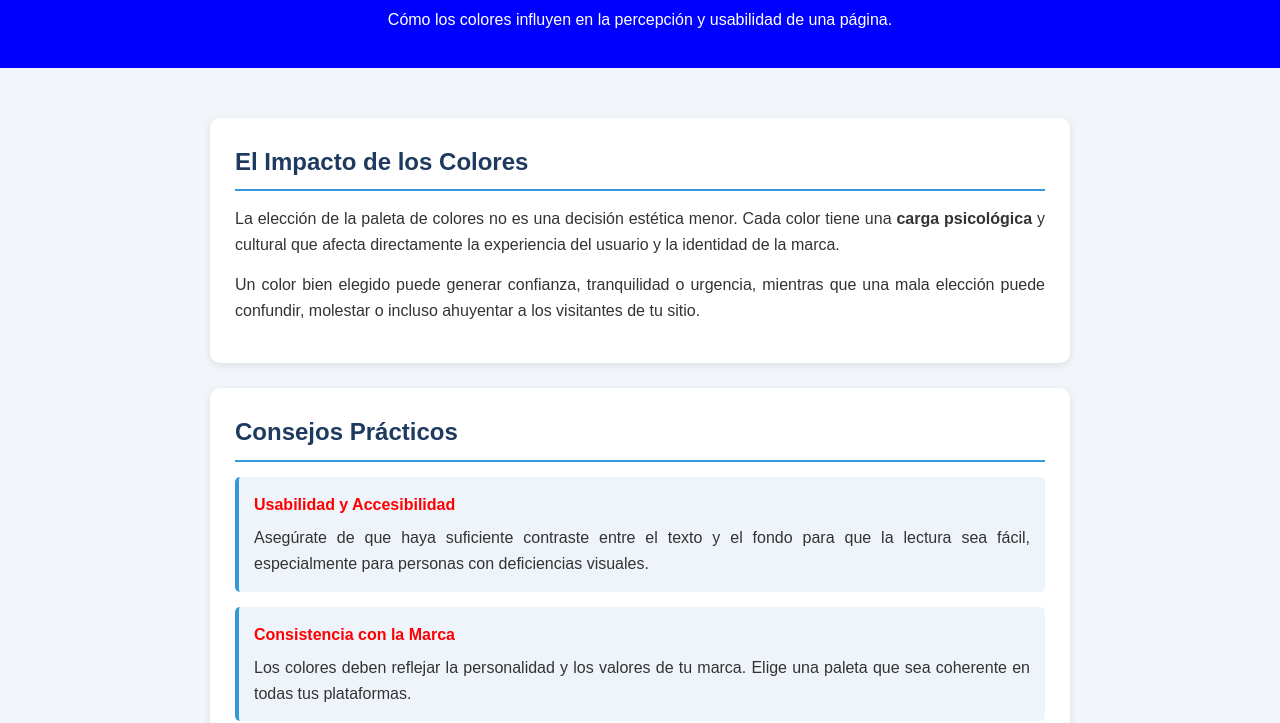
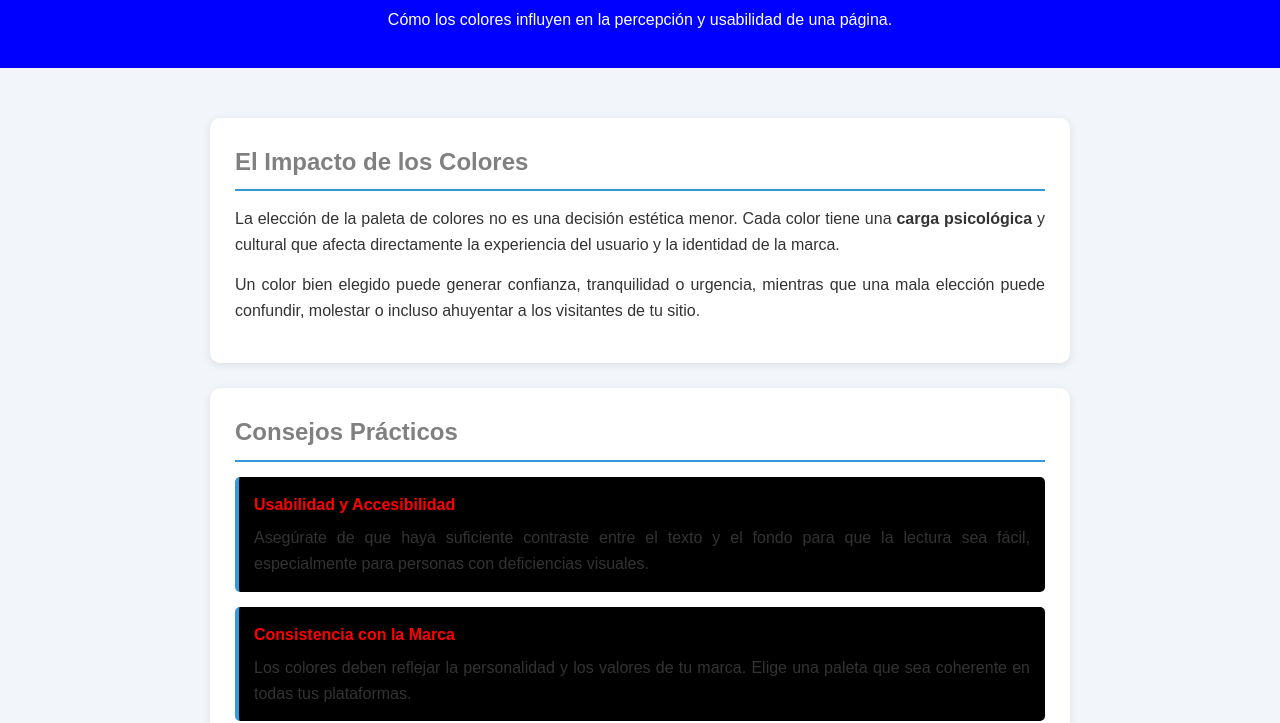
Before and after one commit to mirkof209-coder/practica-beem, a plain HTML site: page index.html in a window 1280 px wide. Shown: the part 86-809 px from the top of the page. Drawn offline with Linux system fonts and the light colour scheme.

Commit message:
Actualizar styles.css

```diff
--- a/styles.css
+++ b/styles.css
@@ -47,7 +47,7 @@ body {
 }
 
 .section__title {
-    color: #1e3a5f;
+    color: grey ;
     font-size: 24px;
     margin-bottom: 15px;
     border-bottom: 2px solid #3498db;
@@ -69,7 +69,7 @@ body {
 }
 
 .tips__item {
-    background-color: #eef4fa;
+    background-color: black ;
     padding: 15px;
     margin-bottom: 15px;
     border-left: 4px solid #3498db;
```
